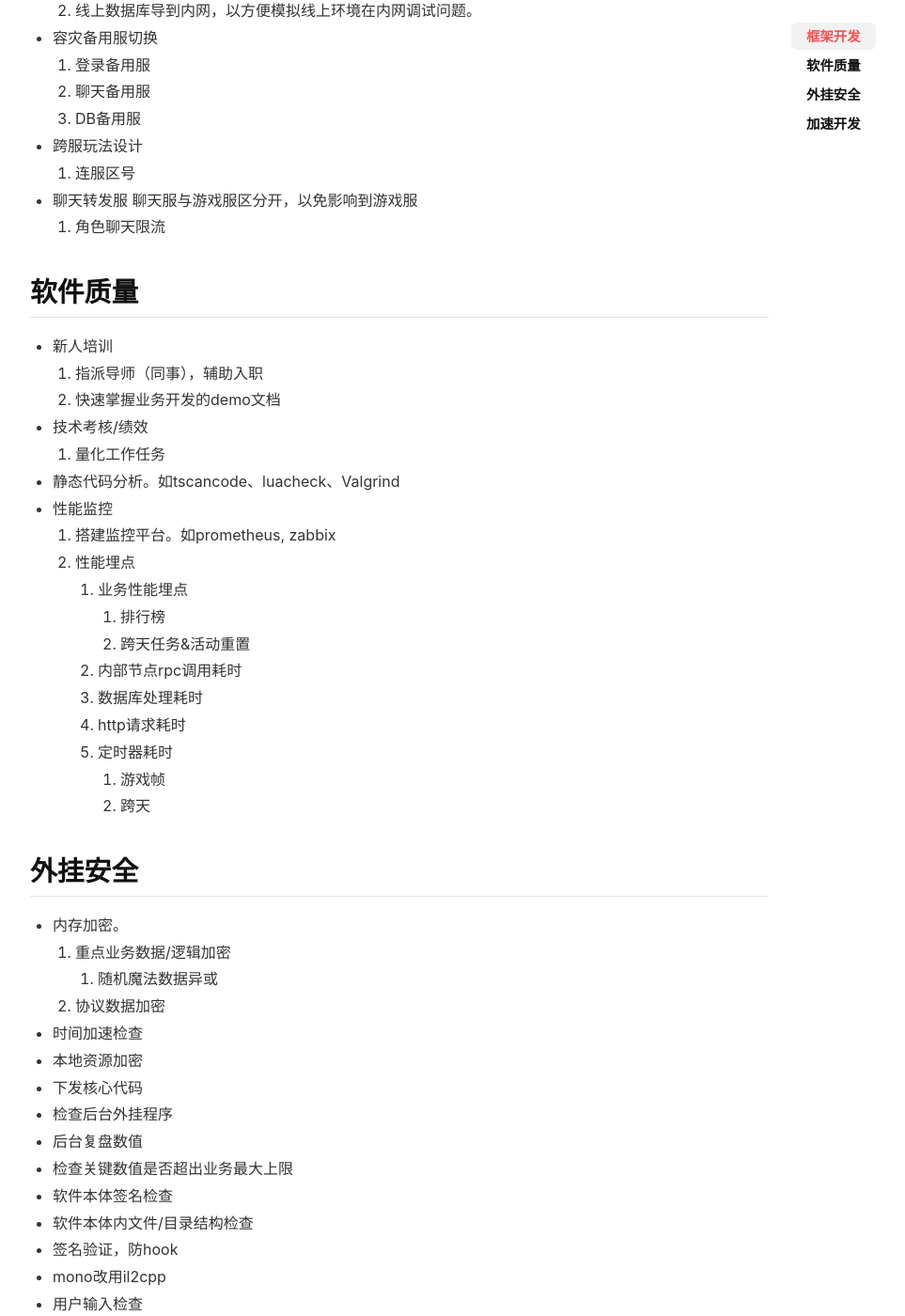
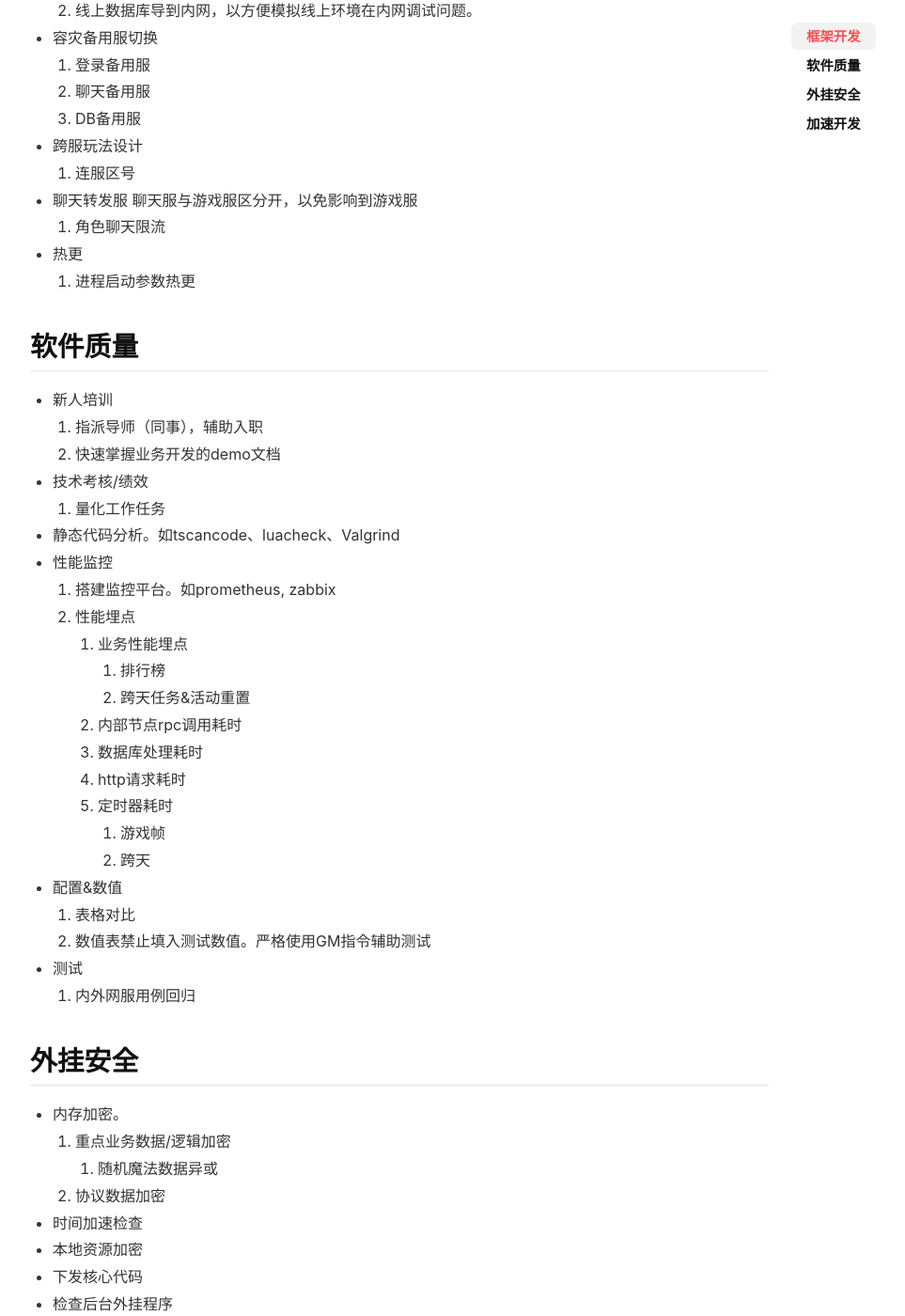
Before and after one commit to lizijie/lizijie.github.io, a Jekyll site: the page built from _posts/2021-10-10-游戏开发纲领.md, in a window 1280 px wide and 1400 px high, scrolled down 4377 px. Shown: the whole window at 94% size, without its empty margins (105-1068 px from the left). Built offline with Jekyll 4.4.1, drawn with Linux system fonts in a browser that asks for light colours; nearby versions of some CDN libraries; comment, search, counter and statistics services are not loaded.

Commit message:
update 2021-10-10-游戏开发纲领

```diff
--- a/_posts/2021-10-10-游戏开发纲领.md
+++ b/_posts/2021-10-10-游戏开发纲领.md
@@ -177,6 +177,9 @@ tags: 游戏开发
     聊天服与游戏服区分开，以免影响到游戏服
     1. 角色聊天限流
 
+* 热更
+    1. 进程启动参数热更
+
 ## 软件质量
 * 新人培训
     1. 指派导师（同事），辅助入职
@@ -197,6 +200,13 @@ tags: 游戏开发
         5. 定时器耗时
             1. 游戏帧
             2. 跨天
+
+* 配置&数值
+    1. 表格对比
+    2. 数值表禁止填入测试数值。严格使用GM指令辅助测试
+
+* 测试
+    1. 内外网服用例回归
 
 ## 外挂安全
 * 内存加密。
```
